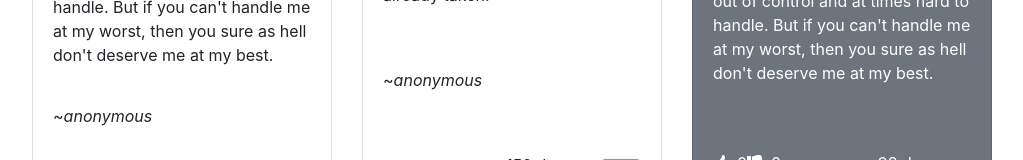
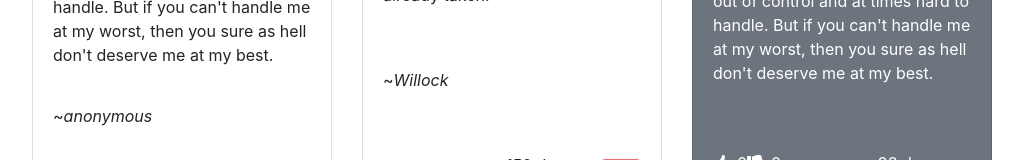
Before and after one commit to bryanbill/quotes, an Angular app: page / in a window 1280 px wide. Shown: the part 595-755 px from the top of the page, without its empty margins (128-1151 px from the left). Built offline with nearby package versions, Linux system fonts and the light colour scheme.

Commit message:
feat:fields - empty form fields on submit

```diff
--- a/src/app/form/form.component.ts
+++ b/src/app/form/form.component.ts
@@ -27,8 +27,14 @@ export class FormComponent implements OnInit {
         this.submittedBy
       );
       this.newQuoteEvent.emit(quote);
+      this.emptyFields();
     } else {
       alert('Fill all the fields');
     }
   }
+  emptyFields(): void {
+    this.author = '';
+    this.quote = '';
+    this.submittedBy = '';
+  }
 }
--- a/src/app/quotes/quotes.component.html
+++ b/src/app/quotes/quotes.component.html
@@ -6,7 +6,7 @@
                 <p class="card-text">
                     {{quote.quote}}
                 </p>
-                <p class="pull-right">~<i>anonymous</i></p>
+                <p class="pull-right">~<i>{{quote.submittedBy}}</i></p>
 
                 <div class="d-flex w-100 justify-content-between align-items-center">
                     <div class="d-flex w-50 w-md-25  align-items-center justify-content-between">
```
